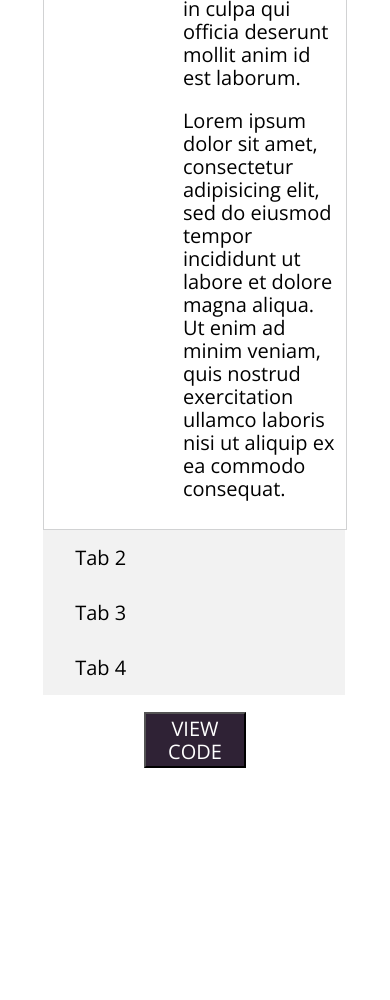
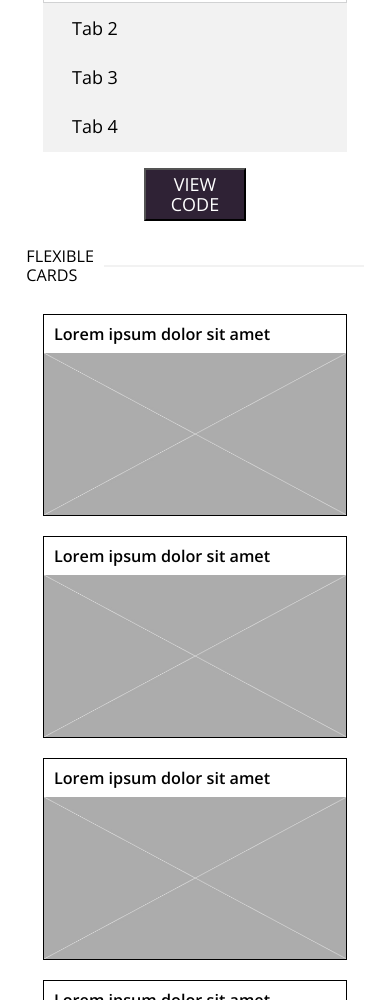
Before and after one commit to dsdunn/pattrn-party, a website: page index.html in a window 390 px wide. Shown: the part 1000-2000 px from the top of the page. Before the commit the page ends 1784 px from the top, so only its background shows below. Drawn offline with nearby package versions, Linux system fonts and the light colour scheme; a script that the page names is missing.

Commit message:
Write flexible cards

```diff
--- a/css/styles.scss
+++ b/css/styles.scss
@@ -44,7 +44,7 @@ header {
 }
 
 .sandbox {
-  width: 85%;
+  width: 90%;
   margin: 3% auto;
 }
 
@@ -53,7 +53,7 @@ header {
 }
 
 section {
-  margin: auto 3% auto 3%;
+  margin: auto 3% 3% 3%;
 }
 
 .view-code {
@@ -105,9 +105,9 @@ section {
   margin: 5%;
 
   img {
-    height: 35vh;
+    height: 40vh;
     width:35%;
-    margin: 4%;
+    margin: 5%;
   }
 
   label {
@@ -148,22 +148,91 @@ section {
   border: $gray 1px solid;
 }
 
+.card-container {
+  display: grid;
+  grid-template-columns: 1fr 1fr 1fr;
+  width: 90%;
+  margin: 4% auto;
+  grid-gap: 0.7em;
 
 
+}
 
+.card {
+  display: flex;
+  flex-direction: column;
+  justify-content: flex-end;
+  border: 1px solid black;
+  // margin: 0.7em;
 
+  h4 {
+    padding: 0.6em;
+    margin: 0;
+    font-size: 0.9em;
+    white-space: nowrap;
+    overflow: auto;
+  }
 
+  img {
+    width: 100%;
+    margin: 0;
+    height: 9em;
+  }
 
+}
 
+.card-one, .card-seven {
+  grid-column: span 2;
+}
 
+@media (max-width: 950px) {
+  .card-container {
+    grid-template-columns: 1fr 1fr;
+  }
+}
 
-@media (max-width: 45em) {
+@media (max-width: 55em) {
+
+  html {
+    font-size: 0.9em;
+  }
+
+  header {
+    flex-direction: column;
+    justify-content: space-around;
+
+    .student-name {
+      font-size: 0.7em;
+    }
+  }
+
   .accordion .tab,
   .accordion label {
     order: initial;
+    margin-right: 0;
   }
 
   .accordion label {
     width: 100%;
   }
+
+  .tab {
+    display: flex;
+    flex-direction: column;
+
+    img {
+      width: 100%;
+      max-height: 10em;
+      margin: auto;
+    }
+  }
+
+  .card-container {
+    display: flex;
+    flex-direction: column;
+  }
+
+  .card {
+    margin-bottom: 0.4em;
+  }
 }
--- a/index.html
+++ b/index.html
@@ -23,7 +23,7 @@
           <input type="radio" id="tabone" name="accordion" checked="checked">
           <label for="tabone">Tab 1</label>
           <div class="tab">
-            <img src="http://via.placeholder.com/640x360">
+            <img src="./images/placeholder-square.jpg">
             <div class="tab-text">
               <h2 class="tab-content-header">Tab one content Header</h2>
               <div class="line">&nbsp;</div>
@@ -36,7 +36,7 @@
           <input type="radio" id="tabtwo" name="accordion">
           <label for="tabtwo">Tab 2</label>
           <div class="tab">
-            <img src="http://via.placeholder.com/640x360">
+            <img src="./images/placeholder-square.jpg">
             <div class="tab-text">
               <h2 class="tab-content-header">Tab Two content Header</h2>
               <div class="line">&nbsp;</div>
@@ -49,7 +49,7 @@
           <input type="radio" id="tabthree" name="accordion">
           <label for="tabthree">Tab 3</label>
           <div class="tab">
-            <img src="http://via.placeholder.com/640x360">
+            <img src="./images/placeholder-square.jpg">
             <div class="tab-text">
               <h2 class="tab-content-header">Tab Three content Header</h2>
               <div class="line">&nbsp;</div>
@@ -62,7 +62,7 @@
           <input type="radio" id="tabfour" name="accordion">
           <label for="tabfour">Tab 4</label>
           <div class="tab">
-            <img src="http://via.placeholder.com/640x360">
+            <img src="./images/placeholder-square.jpg">
             <div class="tab-text">
               <h2 class="tab-content-header">Tab Four content Header</h2>
               <div class="line">&nbsp;</div>
@@ -73,13 +73,48 @@
             </div>
           </div>
         </div> <!-- end accordion -->
-
         <button class="view-code caps">View Code</button>
+        <div class="sandbox sandbox-accordion hidden">
+          <p data-height="499" data-theme-id="0" data-slug-hash="eLJPEm" data-default-tab="html" data-user="dsdunn" data-pen-title="accordion for pattrn-party" class="codepen">See the Pen <a href="https://codepen.io/dsdunn/pen/eLJPEm/">accordion for pattrn-party</a> by David Dunn (<a href="https://codepen.io/dsdunn">@dsdunn</a>) on <a href="https://codepen.io">CodePen</a>.</p>
+  <script async src="https://static.codepen.io/assets/embed/ei.js"></script>
+        </div>
       </section>
-      <div class="sandbox sandbox-accordion hidden">
-        <p data-height="499" data-theme-id="0" data-slug-hash="eLJPEm" data-default-tab="html" data-user="dsdunn" data-pen-title="accordion for pattrn-party" class="codepen">See the Pen <a href="https://codepen.io/dsdunn/pen/eLJPEm/">accordion for pattrn-party</a> by David Dunn (<a href="https://codepen.io/dsdunn">@dsdunn</a>) on <a href="https://codepen.io">CodePen</a>.</p>
-<script async src="https://static.codepen.io/assets/embed/ei.js"></script>
-      </div>
+      <section class='cards'>
+        <div class="title-container">
+          <h3 class="section-title caps">Flexible Cards</h3>
+          <div class="line">&nbsp;</div>
+        </div>
+        <div class="card-container">
+          <div class="card card-one">
+            <h4>Lorem ipsum dolor sit amet</h4>
+            <img src="./images/placeholder-square.jpg"/>
+          </div>
+          <div class="card card-two">
+            <h4>Lorem ipsum dolor sit amet</h4>
+            <img src="./images/placeholder-square.jpg"/>
+          </div>
+          <div class="card card-three">
+            <h4>Lorem ipsum dolor sit amet</h4>
+            <img src="./images/placeholder-square.jpg"/>
+          </div>
+          <div class="card card-four">
+            <h4>Lorem ipsum dolor sit amet</h4>
+            <img src="./images/placeholder-square.jpg"/>
+          </div>
+          <div class="card card-five">
+            <h4>Lorem ipsum dolor sit amet</h4>
+            <img src="./images/placeholder-square.jpg"/>
+          </div>
+          <div class="card card-six">
+            <h4>Lorem ipsum dolor sit amet</h4>
+            <img src="./images/placeholder-square.jpg"/>
+          </div>
+          <div class="card card-seven">
+            <h4>Lorem ipsum dolor sit amet</h4>
+            <img src="./images/placeholder-square.jpg"/>
+          </div>
+        </div>
+      </section>
     </main>
   <script src="https://ajax.googleapis.com/ajax/libs/jquery/3.3.1/jquery.min.js"></script>
   <script src="./main.js"></script>
```
Also changed, not shown: css/styles.css, images/placeholder-square.jpg (added), 1 other file.
